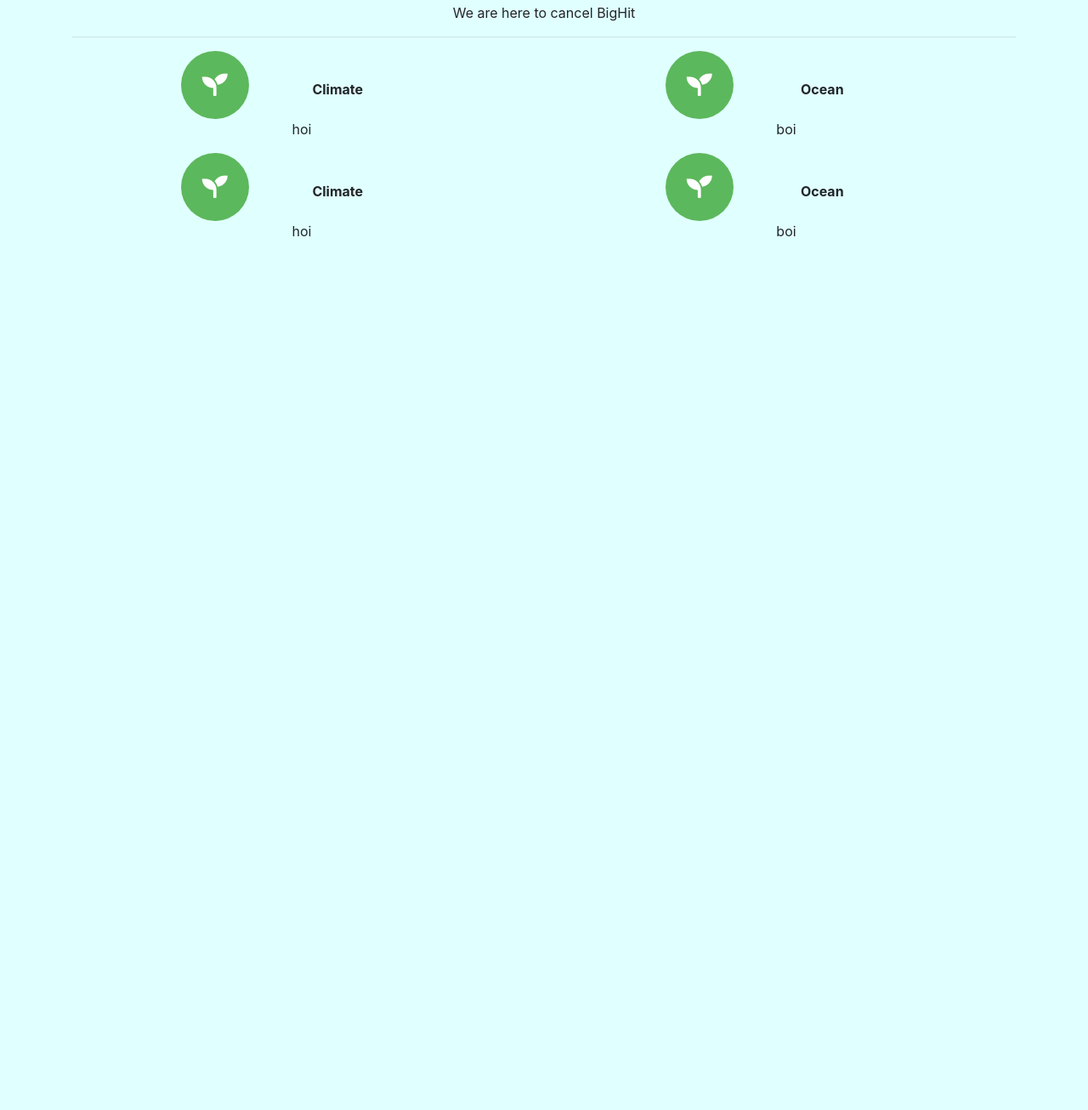
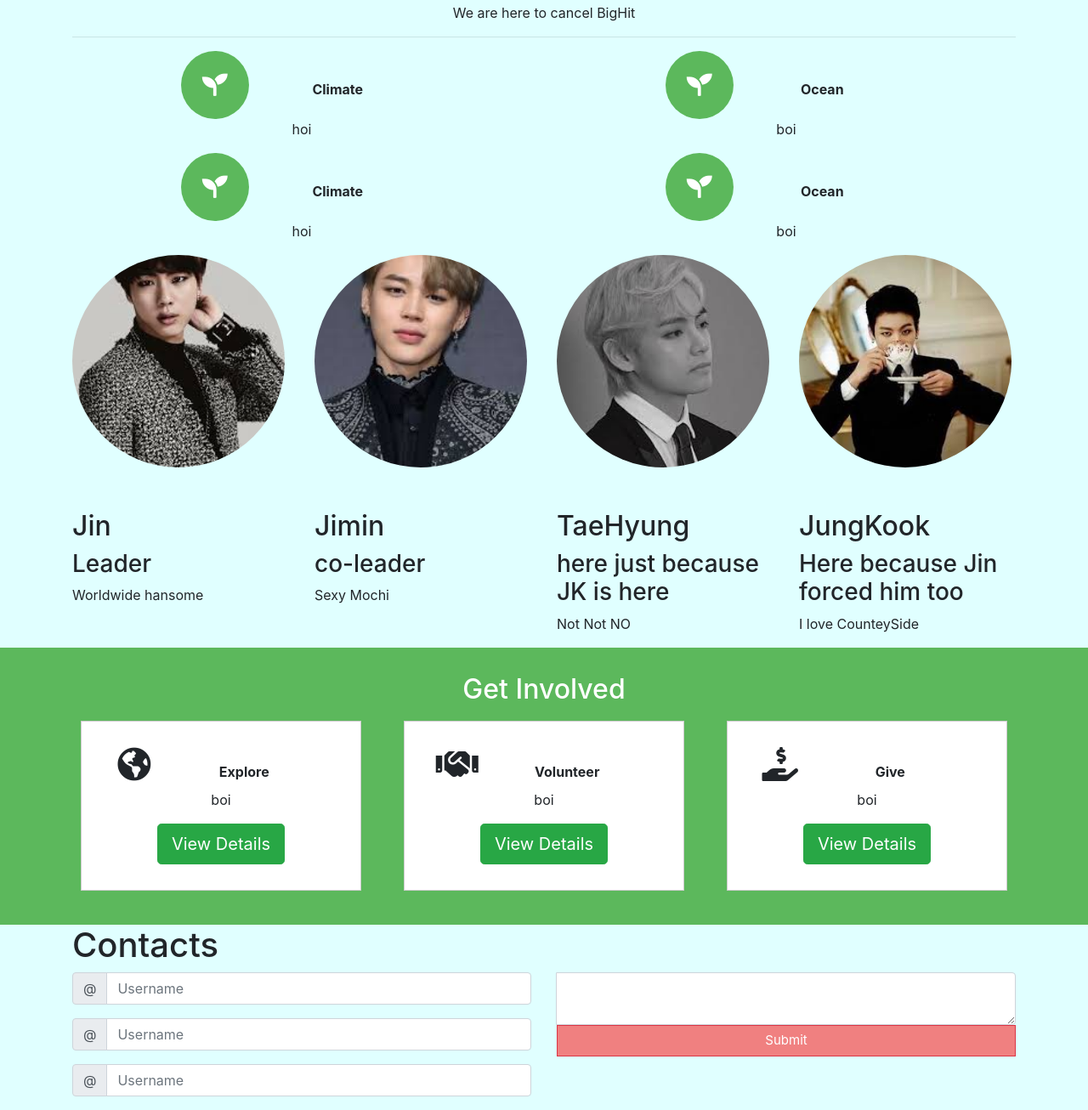
Before and after one commit to LeslieHunter/project1, a plain HTML site: page index.html in a window 1280 px wide. Shown: the part 699-2005 px from the top of the page at 85% size. Before the commit the page ends 999 px from the top, so only its background shows below. Drawn offline with nearby package versions, Linux system fonts and the light colour scheme; a web font is replaced by a local one.

Commit message:
almost finish

```diff
--- a/index.html
+++ b/index.html
@@ -10,7 +10,7 @@
     <link rel="stylesheet" href="https://use.fontawesome.com/releases/v5.7.2/css/all.css" integrity="sha384-fnmOCqbTlWIlj8LyTjo7mOUStjsKC4pOpQbqyi7RrhN7udi9RwhKkMHpvLbHG9Sr" crossorigin="anonymous">
     </head>
     <body>
-        <!-- nav bar ----------------------------- -->
+        <!-- nav bar --------------------------- -->
         <nav class="navbar navbar-expand-lg navbar-light bg-light">
   <a class="navbar-brand" href="#">Company Name</a>
   <button class="navbar-toggler" type="button" data-toggle="collapse" data-target="#navbarNavAltMarkup" aria-controls="navbarNavAltMarkup" aria-expanded="false" aria-label="Toggle navigation">
@@ -25,9 +25,9 @@
     </div>
   </div>
 </nav>
-        <!-- end nav bar ----------------------------- -->
+        <!-- end nav bar ------------------------- -->
 
-        <!-- Header ---------------------------------- -->
+        <!-- Header ------------------------------ -->
         <header class="d-flex align-items-center">
             <div class="container">
                 <h1>Company Name</h1>
@@ -36,14 +36,14 @@
             <button class="btn btn-lg btn-primary">Get Involved</button>
             <button class="btn btn-lg btn-success">View Details</button>
         </header>
-        <!-- end header ------------------------------ -->
+        <!-- end header ---------------------------- -->
 
-        <!-- about us -------------------------------- -->
+        <!-- about us ------------------------------ -->
         <section class="aboutus container">
             <h2>About Us</h2>
             <p>We are here to cancel BigHit</p>
             <hr>
-            <!-- grids ------------------------------ -->
+            <!-- grids ----------------------------- -->
             <!-- first row -->
             <div class="row">
                 <div class="col-md-6">
@@ -71,7 +71,125 @@
             </div>
             </div>
         </section>
-        <!-- end about us ---------------------------- -->
+        <!-- end about us -------------------------- -->
+
+        <!-- team ---------------------------------- -->
+        <section>
+            <div class="team container">
+                <div class="row">
+                    <!-- people -->
+                    <!-- first person -->
+                    <div class="col-md-3">
+                        <img src="oof.jpg">
+                        <h2>Jin</h2>
+                        <h3>Leader</h3>
+                        <p>Worldwide hansome</p>
+                    </div>
+                    <!-- second person -->
+                    <div class="col-md-3">
+                        <img src="chimchim.jpg">
+                        <h2>Jimin</h2>
+                        <h3>co-leader</h3>
+                        <p>Sexy Mochi</p>
+                    </div>
+                    <!-- thrid person -->
+                    <div class="col-md-3">
+                        <img src="taetae.jpg">
+                        <h2>TaeHyung</h2>
+                        <h3>here just because JK is here</h3>
+                        <p>Not Not NO</p>
+                    </div>
+                    <!-- fourth person -->
+                    <div class="col-md-3">
+                        <img src="kookie.jpg">
+                        <h2>JungKook</h2>
+                        <h3>Here because Jin forced him too</h3>
+                        <p>I love CounteySide</p>
+                    </div>
+                    <!-- end of people -->
+                </div>
+            </div>
+        </section>
+        <!-- end team -------------------------------- -->
+
+        <!-- get involed ----------------------------- -->
+        <section class="getinvoled">
+          <div class="container">
+              <h2>Get Involved</h2>
+              <div class="row">
+                  <!-- first panel -->
+                  <div class="col-md-4 col-lg-4">
+                      <div class="options">
+                          <i class="fas fa-globe-americas"></i>
+                          <span><strong>Explore</strong></span>
+                          <p>boi</p>
+                          <button class="btn btn-lg btn-success">View Details</button>
+                      </div>
+                  </div>
+                  <!-- second panel -->
+                  <div class="col-md-4 col-lg-4">
+                      <div class="options">
+                          <i class="fas fa-handshake"></i>
+                          <span><strong>Volunteer</strong></span>
+                          <p>boi</p>
+                          <button class="btn btn-lg btn-success">View Details</button>
+                      </div>
+                  </div>
+                  <!-- thrid panel -->
+                  <div class="col-md-4 col-lg-4">
+                      <div class="options">
+                          <i class="fas fa-hand-holding-usd"></i>
+                          <span><strong>Give</strong></span>
+                          <p>boi</p>
+                          <button class="btn btn-lg btn-success">View Details</button>
+                      </div>
+                  </div>
+              </div>
+          </div>
+        </section>
+        <!-- end get involed ------------------------- -->
+
+        <!-- contacts -------------------------------- -->
+        <section class="contacts container">
+            <h1>Contacts</h1>
+            <div class="row">
+                <!-- side one -->
+                <div class="col-md-6">
+                    <!-- input one -->
+                    <div class="input-group mb-3">
+                      <div class="input-group-prepend">
+                        <span class="input-group-text" id="basic-addon1">@</span>
+                      </div>
+                      <!-- input two -->
+                      <input type="text" class="form-control" placeholder="Username" aria-label="Username" aria-describedby="basic-addon1">
+                    </div>
+                    <div class="input-group mb-3">
+                      <div class="input-group-prepend">
+                        <span class="input-group-text" id="basic-addon1">@</span>
+                      </div>
+                      <!-- input three -->
+                      <input type="text" class="form-control" placeholder="Username" aria-label="Username" aria-describedby="basic-addon1">
+                    </div>
+                    <div class="input-group mb-3">
+                      <div class="input-group-prepend">
+                        <span class="input-group-text" id="basic-addon1">@</span>
+                      </div>
+                      <input type="text" class="form-control" placeholder="Username" aria-label="Username" aria-describedby="basic-addon1">
+                    </div>
+                </div>
+                <!-- side two -->
+                <div class="col-md-6">
+                    <div class="input-group">
+                      <div class="input-group-prepend">
+                      </div>
+                      <textarea class="form-control" aria-label="With textarea"></textarea>
+                    </div>
+                    <button type="button" class="btn btn-danger">Submit</button>
+                </div>
+
+            </div>
+        </section>
+        <!-- end of contacts ------------------------- -->
        <script src="https://code.jquery.com/jquery-3.3.1.slim.min.js" integrity="sha384-q8i/X+965DzO0rT7abK41JStQIAqVgRVzpbzo5smXKp4YfRvH+8abtTE1Pi6jizo" crossorigin="anonymous"></script>
        <script src="https://cdnjs.cloudflare.com/ajax/libs/popper.js/1.14.7/umd/popper.min.js" integrity="sha384-UO2eT0CpHqdSJQ6hJty5KVphtPhzWj9WO1clHTMGa3JDZwrnQq4sF86dIHNDz0W1" crossorigin="anonymous"></script>
        <script src="https://stackpath.bootstrapcdn.com/bootstrap/4.3.1/js/bootstrap.min.js" integrity="sha384-JjSmVgyd0p3pXB1rRibZUAYoIIy6OrQ6VrjIEaFf/nJGzIxFDsf4x0xIM+B07jRM" crossorigin="anonymous"></script>
--- a/style.css
+++ b/style.css
@@ -34,7 +34,6 @@ header{
     /*resize and shape*/
     width: 80px;
     height: 80px;
-
     border-radius: 50%
 }
 
@@ -42,3 +41,55 @@ header{
     width: 200px;
     display: inline-block;
 }
+
+/*team*/
+.team img{
+    width: 250px;
+    height: 250px;
+    /*shape*/
+    object-fit: cover;
+    border-radius: 50%;
+    margin-bottom: 50px;
+}
+
+.getinvoled{
+    background-color: #5cb85c;
+    text-align: center
+}
+
+.getinvoled i{
+    width:50px;
+    height:50px;
+    font-size: 40px;
+}
+
+.getinvoled span{
+     width: 200px;
+    display: inline-block;
+}
+
+.options{
+    background-color: #fff;
+}
+
+.options{
+    padding: 30px;
+    margin: 10px;
+    border: 1px solid #ccc
+}
+
+.getinvoled h2{
+    color: #fff
+}
+
+.getinvoled{
+    padding: 30px;
+}
+
+.contacts .btn{
+    border-radius:0;
+    width: 100%;
+    font-size: 15px;
+    background-color: #f08080;
+    color:#fff;
+}
```
Also changed, not shown: JIN.jpg (added), chimchim.jpg (added), kookie.jpg (added), oof.jpg (added), taetae.jpg (added).
